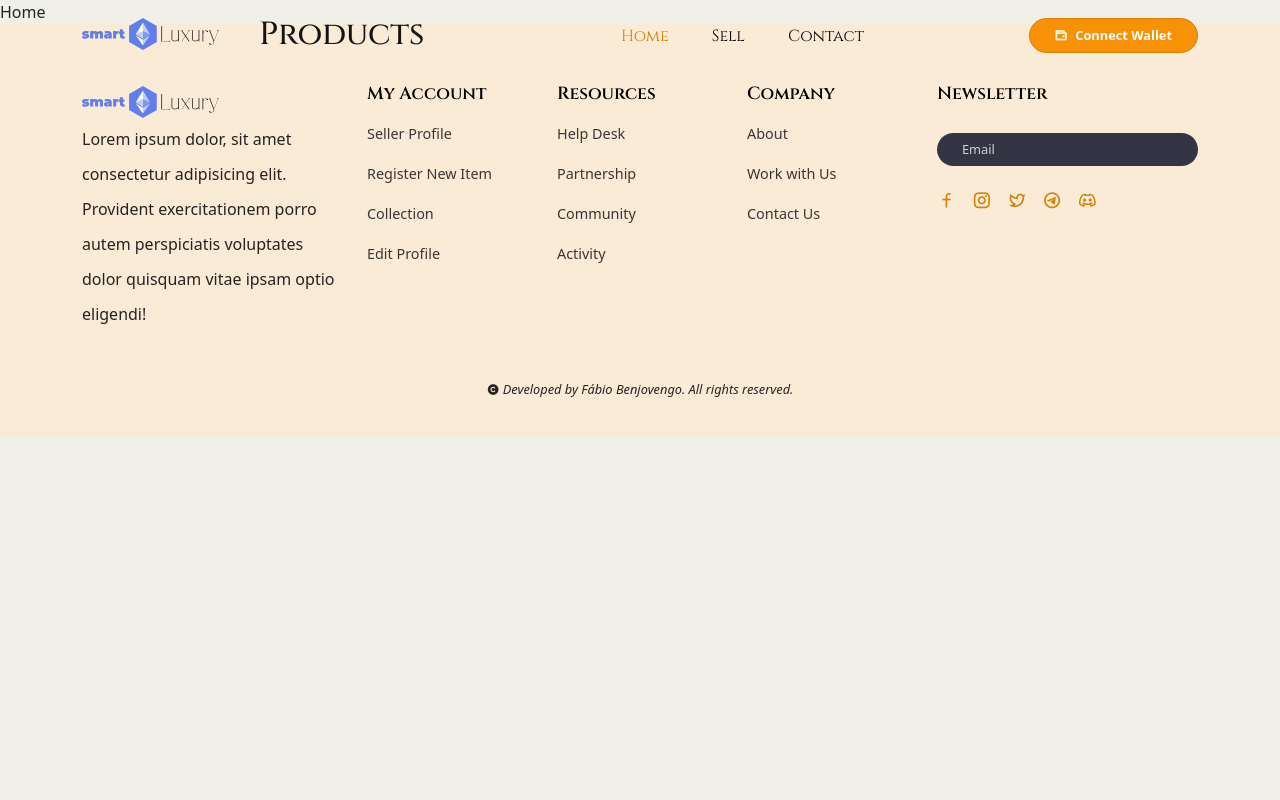
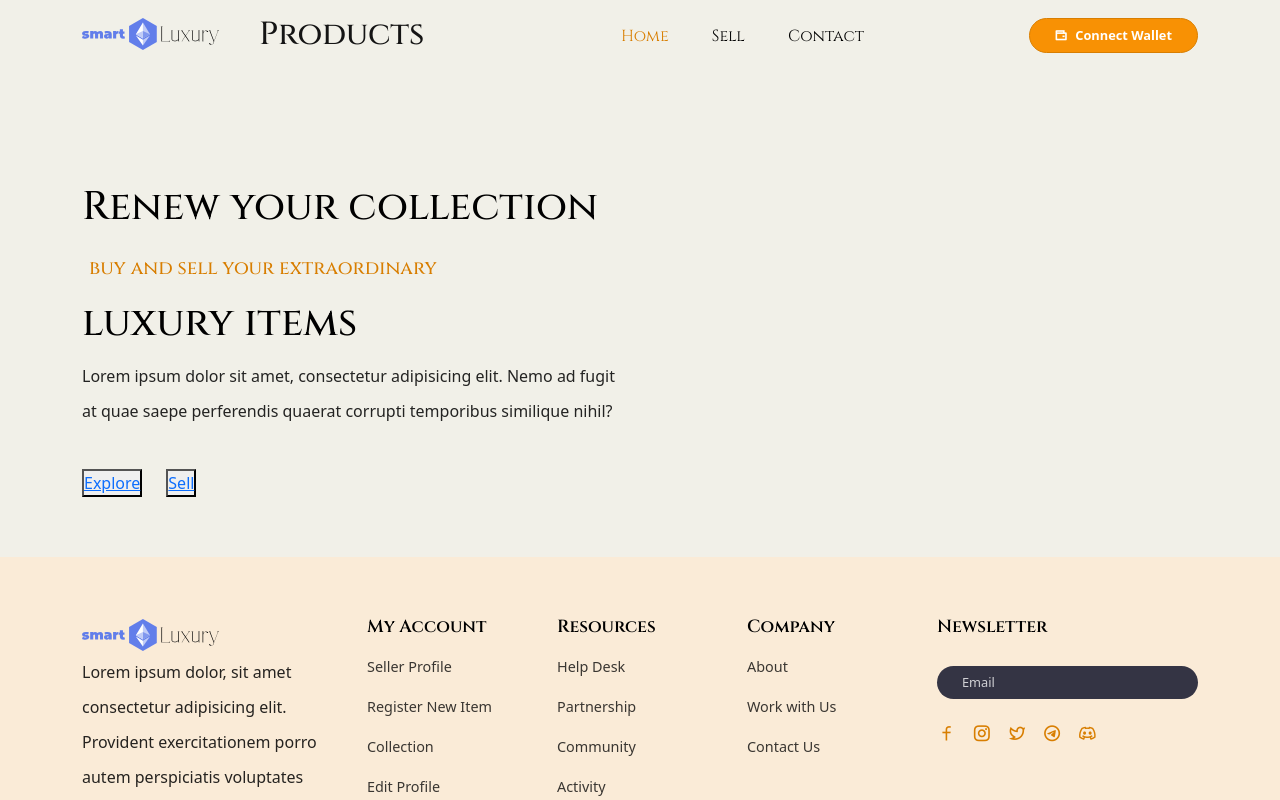
Before and after one commit to Benjovengo/SmartLuxury, a React (Create React App) app in the folder client/: page /home in a window 1280 px wide. Shown: the top 800 px of the page. Built offline with nearby package versions, Linux system fonts and the light colour scheme.

Commit message:
feat: add hero section

```diff
--- /dev/null
+++ b/client/src/components/ui/HeroSection.jsx
@@ -0,0 +1,38 @@
+import React from 'react'
+import { Container, Row, Col} from 'reactstrap'
+import { Link } from 'react-router-dom'
+
+import "./hero-section.css"
+
+const HeroSection = () => {
+  return (
+    <section className="hero__section">
+      <Container>
+        <Row>
+          <Col  lg='6' md='6'>
+            <div className="hero__content">
+              <h2>Renew your collection<br/>
+                <span>buy and sell your extraordinary</span><br/>
+                luxury items
+              </h2>
+
+              <p>Lorem ipsum dolor sit amet, consectetur adipisicing elit. Nemo ad fugit at quae saepe perferendis quaerat corrupti temporibus similique nihil?</p>
+
+              <div className="hero__btns d-flex align-items-center gap-4">
+                <button className='d-flex align-items-center gap-2'>
+                  <Link to='/market'>Explore</Link>
+                </button>
+                <button className='d-flex align-items-center gap-2'>
+                  <Link to='/create'>Sell</Link>
+                </button>
+              </div>
+
+            </div>
+          </Col>
+        </Row>
+      </Container>
+    </section>
+  )
+}
+
+export default HeroSection
--- /dev/null
+++ b/client/src/components/ui/hero-section.css
@@ -0,0 +1,57 @@
+.hero__section {
+  margin-top: 120px;
+}
+
+.hero__content h2 {
+  line-height: 55px;
+  font-size: 2.5rem;
+}
+
+.hero__content h2 span {
+  background-clip: text;
+  -webkit-text-fill-color: #D87E01;
+  margin-left: 7px !important;
+  display: inline-block;
+  font-size: 1.2rem;
+  padding: -1em 0;
+}
+
+.hero__btns {
+  margin-top: 40px;
+}
+
+.explore__btn,
+.create__btn {
+  border: none;
+  outline: none;
+  padding: 7px 25px !important;
+  border-radius: 50px !important;
+  border: 1px solid #5142fc !important;
+  font-size: 0.9rem;
+  background: transparent;
+}
+
+.explore__btn i,
+.create__btn i {
+  color: #fff;
+  font-size: 1rem;
+}
+
+.explore__btn a,
+.create__btn a {
+  text-decoration: none;
+  color: #fff;
+}
+
+.hero__btns button a:hover {
+  color: #fff;
+}
+
+.hero__img {
+  width: 500px;
+  margin-left: auto;
+}
+
+.hero__img img {
+  border-radius: 7px;
+}
--- a/client/src/pages/Home.jsx
+++ b/client/src/pages/Home.jsx
@@ -1,10 +1,12 @@
-
-
 import React from 'react'
+import { Container } from 'reactstrap'
+import HeroSection from '../components/ui/HeroSection'
 
 const Home = () => {
   return (
-    <div>Home</div>
+    <>
+      <HeroSection />
+    </>
   )
 }
 
```
